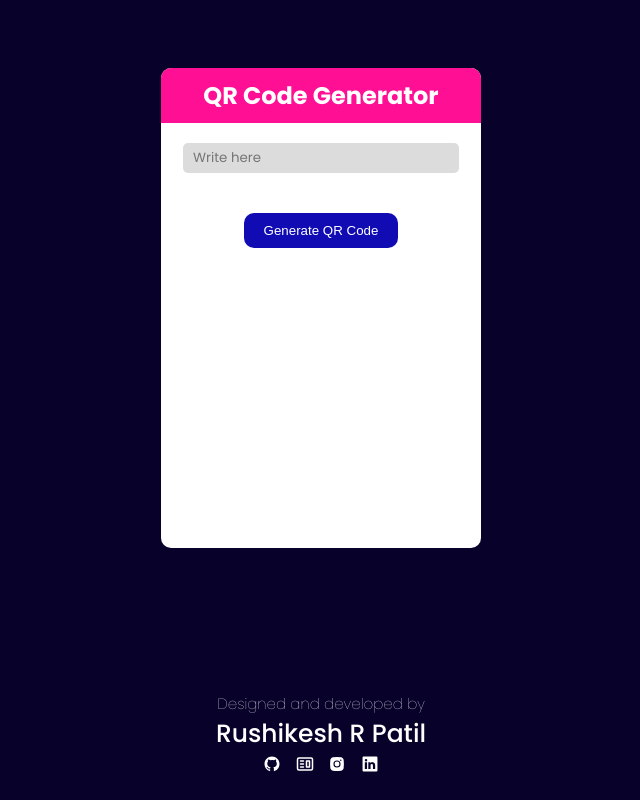
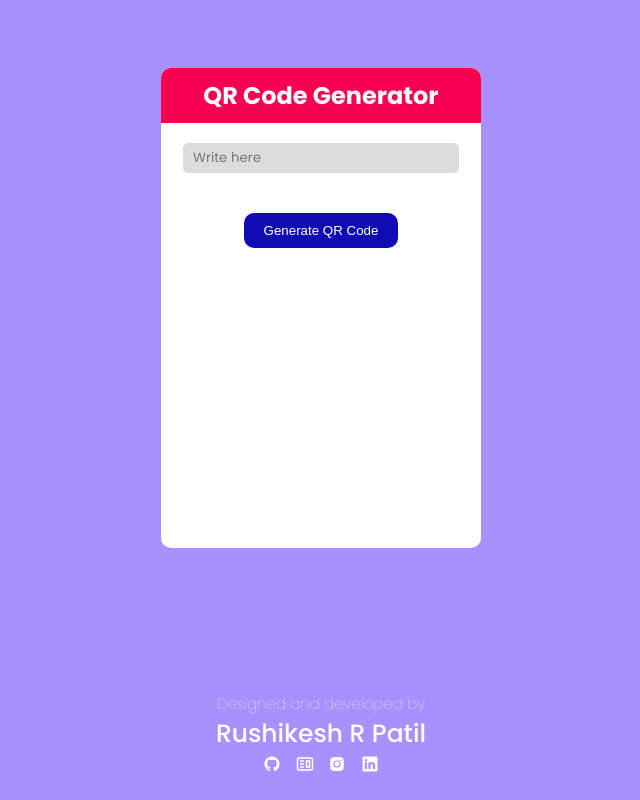
Before and after one commit to aero971/QR-CODE-GENERATOR, a plain HTML site: page index.html in a window 1280 px wide. Shown: the whole page, without its empty margins (319-959 px from the left). Drawn offline with Linux system fonts and the light colour scheme.

Commit message:
Update style.css

```diff
--- a/style.css
+++ b/style.css
@@ -3,7 +3,9 @@ body {
     font-family: poppins;
     justify-content: center;
     align-items: center;
-    background: rgb(8, 2, 43);
+
+    background: #A890FE;
+
     color: white;
     height: 600px;
 }
@@ -22,7 +24,7 @@ form {
 
 .heading {
     text-align: center;
-    background: rgb(255, 15, 147);
+    background: rgb(248, 0, 79);
     color: white;
     margin: 0;
     margin-bottom: 20px;
@@ -87,14 +89,14 @@ input {
 
   }
   a:hover{
-    font-size: 25Px;
+    color: #f800cf;
   }
 
   .ft {
     position: fixed;
     bottom: 0;
     width: 100%;
-    background-color: rgb(8, 2, 43);
+    background-color: rgb(8, 2, 43,0);
     color: white;
     text-align: center;
     padding: 20px 0; /* Adjust padding as needed */
```
